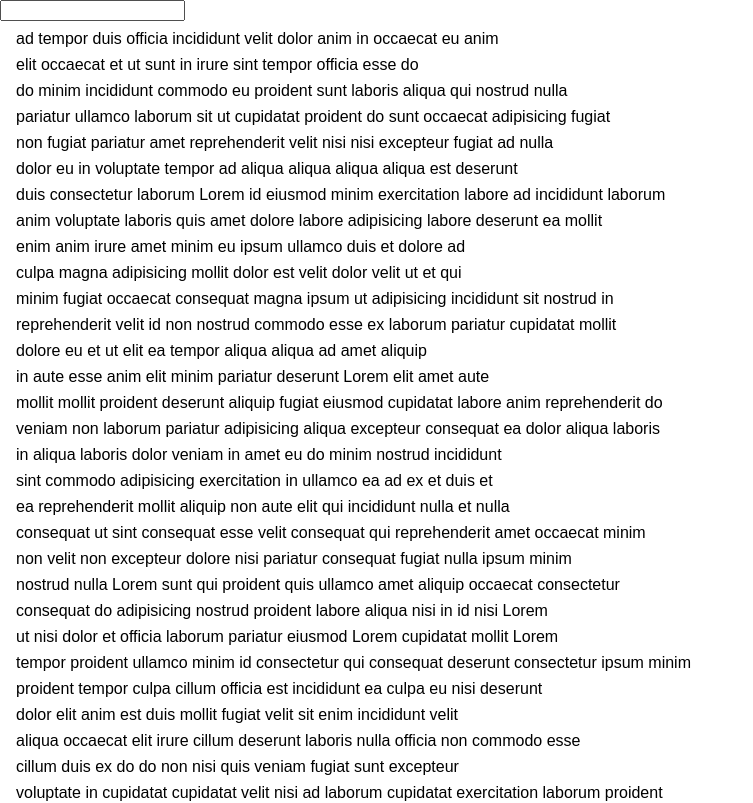
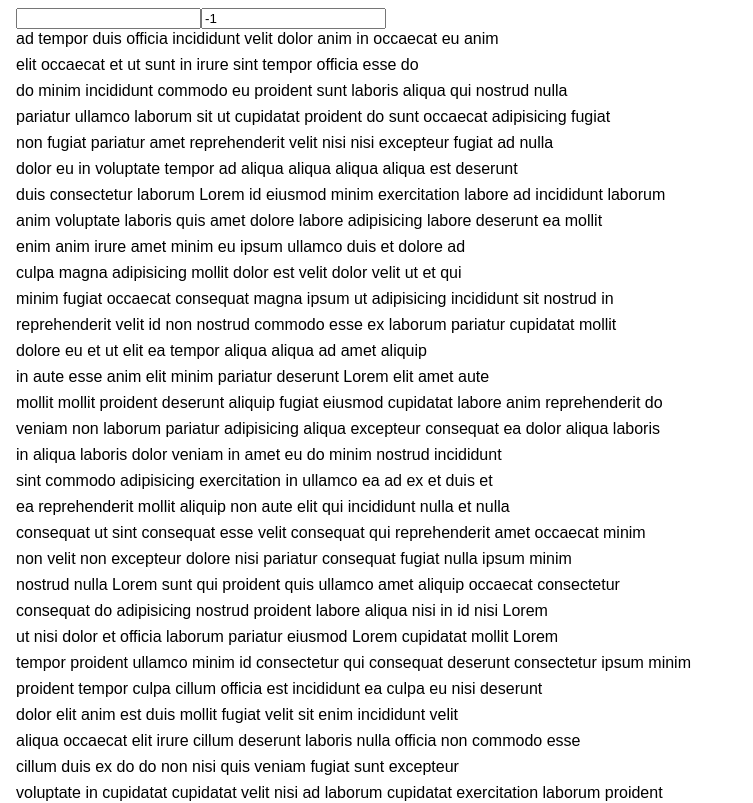
Before and after one commit to dreiv/highlighter, a React (Create React App) app: page / in a window 1280 px wide. Shown: the top 803 px of the page, without its empty margins (0-753 px from the left). Built offline with nearby package versions, Linux system fonts and the light colour scheme.

Commit message:
Handled index

```diff
--- a/src/App.css
+++ b/src/App.css
@@ -7,6 +7,6 @@
 }
 
 .search {
-	position: absolute;
+	position: fixed;
 	top: 0px;
 }
--- a/src/App.js
+++ b/src/App.js
@@ -9,15 +9,20 @@ class App extends Component {
 		super(props)
 		this.state = {
 			search: "",
+			searchIndex: -1
 		}
-		this._change = this._handleInputChange.bind(this);
+		this._changeName = this._handleInputChange.bind(this)
+		this._changeIndex = this._handleIndexChange.bind(this)
 	}
 
 	render() {
 		return (
 			<div className="App">
-				<input className='search' type="search" value={this.state.search} onChange={this._change} />
-				<Highlight searchWord={this.state.search}>
+				<div className='search'>
+					<input type="search" value={this.state.search} onChange={this._changeName} />
+					<input type="search" value={this.state.searchIndex} onChange={this._changeIndex} />
+				</div>
+				<Highlight searchWord={this.state.search} activeIndex={this.state.searchIndex}>
 					{data.map((el, idx) => <div key={idx}>{el.transcript}</div>)}
 				</Highlight>
 			</div>
@@ -27,6 +32,10 @@ class App extends Component {
 	_handleInputChange(e) {
 		this.setState({ search: e.target.value });
 	}
+
+	_handleIndexChange(e) {
+		this.setState({ searchIndex: e.target.value })
+	}
 }
 
 export default App;
--- a/src/components/Highlight.js
+++ b/src/components/Highlight.js
@@ -4,6 +4,8 @@ import { escapeRegExpFn, isScalar } from '../utils/utils'
 class Highlight extends Component {
 
 	render() {
+
+		let _indexCount = -1;
 		const fn = (text) => {
 
 			const allChunks = this.constructAllChunks(this.computeHighlightedChunks(text), text.length)
@@ -14,7 +16,9 @@ class Highlight extends Component {
 						const chunkText = text.substr(chunk.start, chunk.end - chunk.start)
 
 						if (chunk.highlight) {
-							return <mark key={index}>{chunkText}</mark>
+							_indexCount++;
+							const isActive = _indexCount === +this.props.activeIndex
+							return <mark key={index} className='active'>{isActive ? '*' + chunkText : chunkText}</mark>
 						}
 						return <React.Fragment key={index}>{chunkText}</React.Fragment>
 					})}
@@ -76,7 +80,8 @@ class Highlight extends Component {
 }
 
 Highlight.defaultProps = {
-	searchWord: "minim"
+	searchWord: "minim",
+	activeIndex: -1
 }
 
 export default Highlight
```
